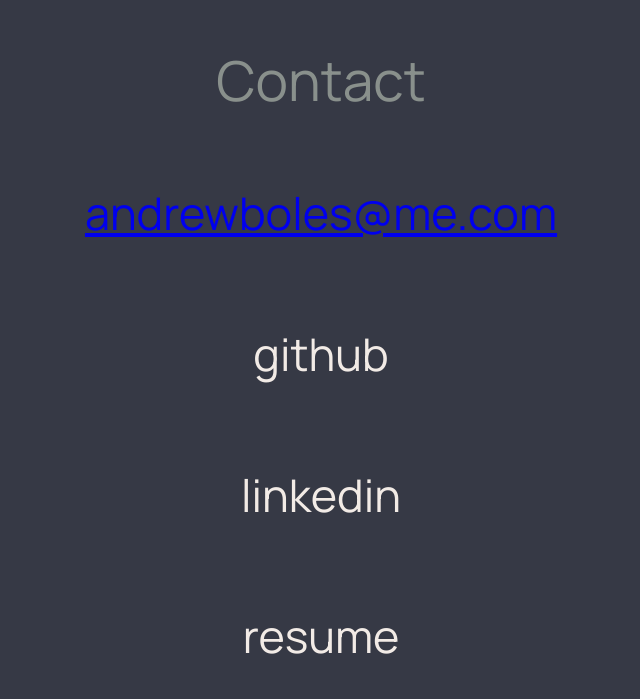
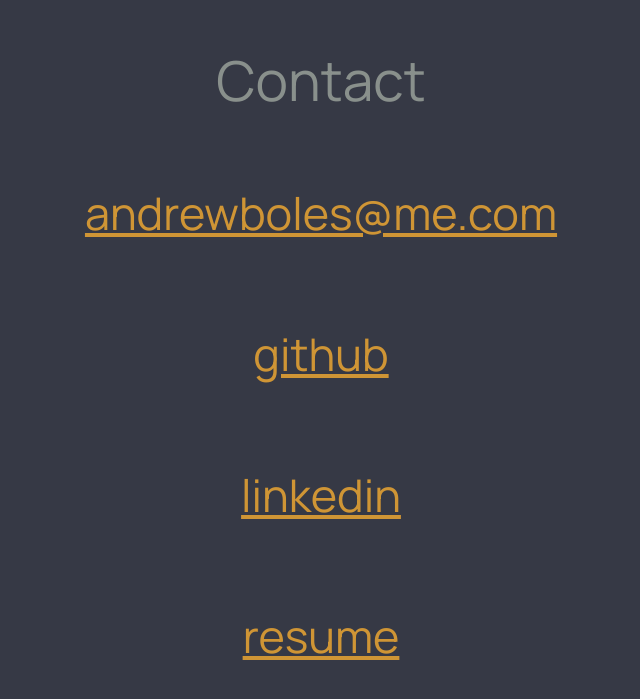
Before and after one commit to andrewboles/personalwebsite, a website built with webpack: page dist/index.html in a window 1280 px wide. Shown: the part 2674-3373 px from the top of the page, without its empty margins (319-959 px from the left). Built offline with nearby package versions, Linux system fonts and the light colour scheme; animation ran at ten frames a second.

Commit message:
changed contact link color and structure

```diff
--- a/src/style.css
+++ b/src/style.css
@@ -226,11 +226,14 @@
     flex: 1;
 }
 
-.contact li {
-    color: #f2ebe6;
+.contact a {
+    color: #cf9535;
     font-size: 45px;
     font-family: 'Manrope', sans-serif;
     font-weight: 400;
+
+}
+.contact li{
     margin: 3rem 1rem;
 }
 
```
Also changed, not shown: dist/index.html.
